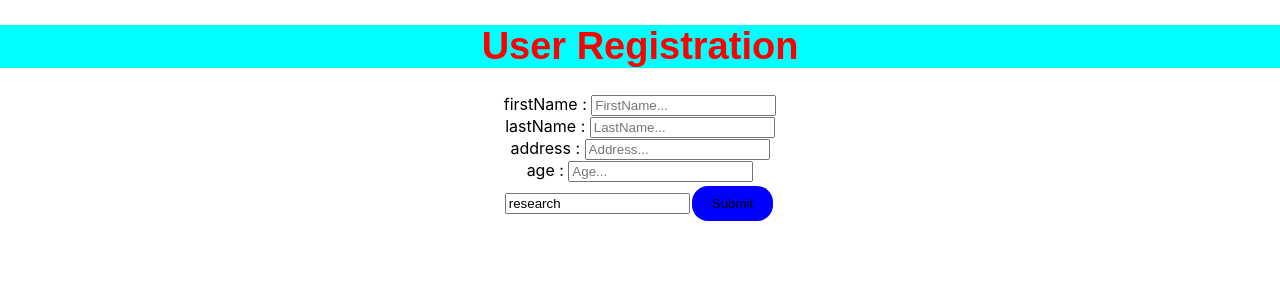
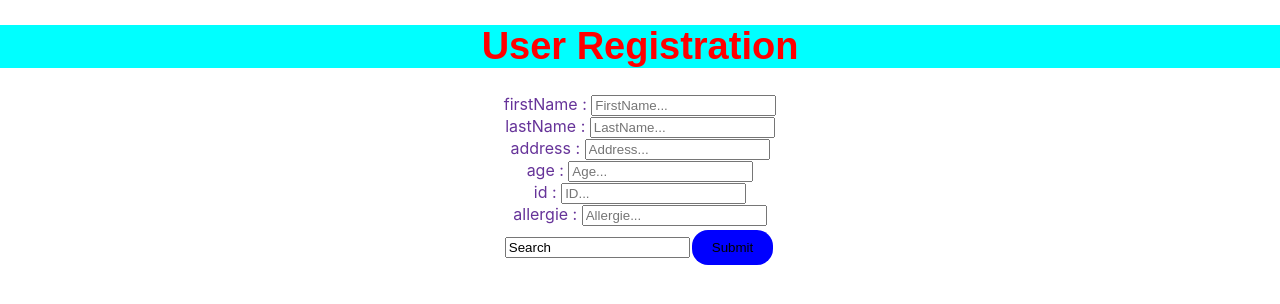
Before and after one commit to kuhletcg/Form-Register, a React (Create React App) app: page / in a window 1280 px wide. Shown: the top 304 px of the page. Built offline with nearby package versions, Linux system fonts and the light colour scheme.

Commit message:
Added another input value for ID no.

```diff
--- a/src/Components/Form.js
+++ b/src/Components/Form.js
@@ -11,6 +11,8 @@ constructor(props) {
         lastName: "",
         address: "",
         age: "",
+        ID: "",
+        allergie: "",
 
     }
     this.handleSubmit= this.handleSubmit.bind(this)
@@ -43,11 +45,19 @@ agehandler = (event) => {
     })
 }
 
-firsthandler = (event) => {
+idhandler = (event) => {
     this.setState({
-        firstName: event.target.value
+        id: event.target.value
     })
 }
+
+allergiehandler = (event) => {
+    this.setState({
+        allergie: event.target.value
+    })
+}
+
+
 handleSubmit = (event) => {
     alert(`${this.state.firstName} ${this.state.lastName} Registered Succeddfully !!`)
     console.log(this.state);
@@ -56,6 +66,8 @@ handleSubmit = (event) => {
         lastName: "",
         address: "",
         age: "",
+        allergie: "",
+
     })
 
     event.preventDefault()
@@ -67,7 +79,7 @@ render() {
 
             <form onSubmit={this.handleSubmit}>
                 <h1>User Registration</h1>
-
+<boby>
    <label>firstName : </label>
    <input type="text" value={this.state.firstName} onChange={this.firsthandler} placeholder="FirstName..."/> <br />
 
@@ -80,13 +92,24 @@ render() {
 
        <label>age : </label>
    <input type="text" value={this.state.age} onChange={this.agehandler} placeholder="Age..."/> <br />
-{/*
-       <label>firstName : </label>
-   <input type="text" value={this.state.firstName} onChange={this.firsthandler} placeholder="FirstName..."/> <br />            */}
+
+   <label>id : </label>
+   <input type="text" value={this.state.id} onChange={this.agehandler} placeholder="ID..."/> <br />
 
 
-<input type ="research" value="research" />
+   <label>allergie : </label>
+   <input type="text" value={this.state.allergie} onChange={this.agehandler} placeholder="Allergie..."/> <br />
+
+
+
+{/*
+       <label>allirgies : </label>
+   <input type="text" value={this.state.allergies} onChange={this.allergies} placeholder="Allegies..."/> <br />            */}
+
+
+<input type ="search" value="Search" />
       <input type="submit" value="Submit" />
+      </boby>
 </form>
         </div>
     );
```
